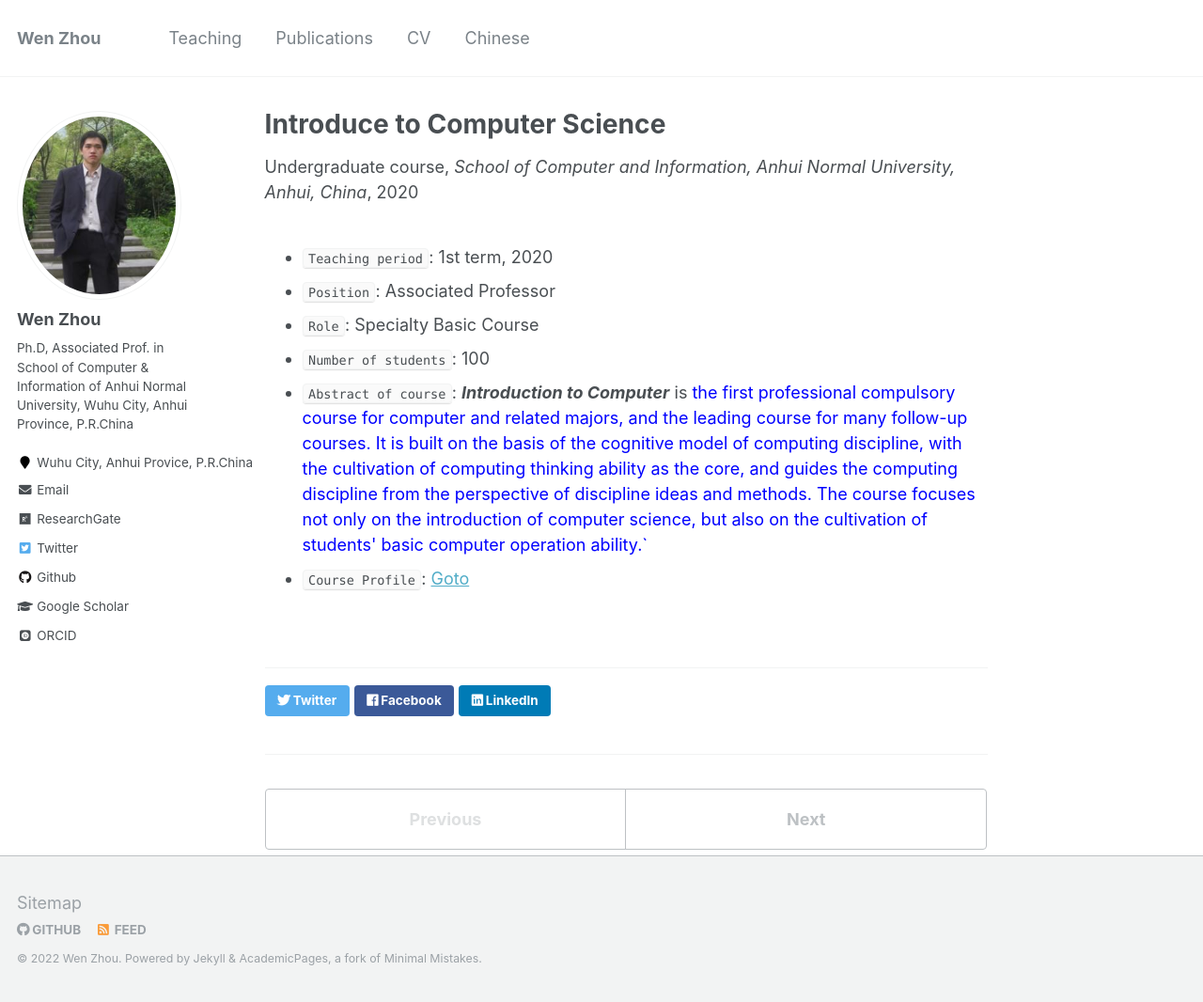
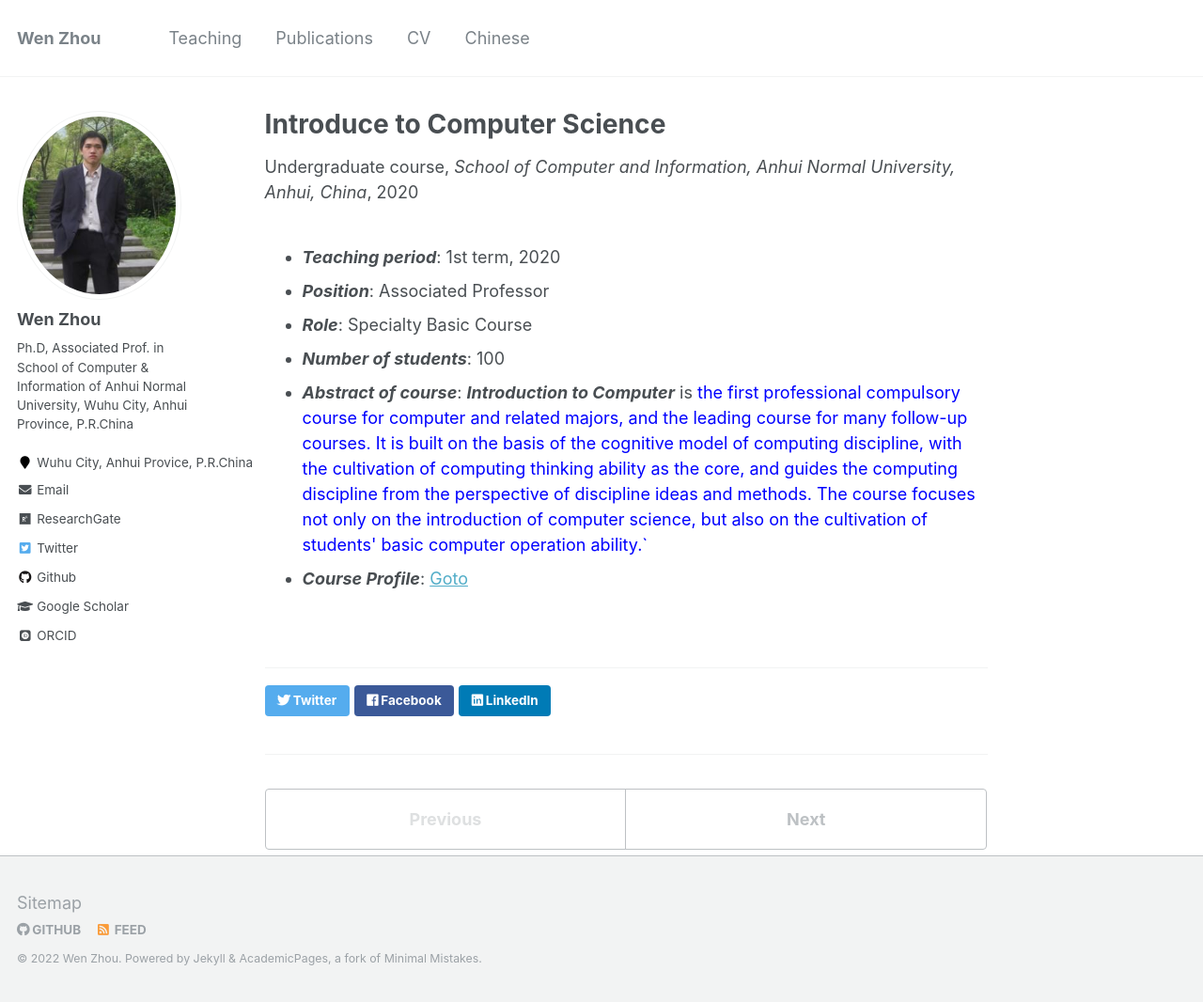
Before and after one commit to zhouwen327/zhouwen327.github.io, a Jekyll site: the page built from _teaching/2020-T1-ITC.md, in a window 1280 px wide and 1066 px high. Shown: the whole window at 94% size. Built offline with Jekyll 4.4.1, drawn with Linux system fonts in a browser that asks for light colours; some web fonts are replaced.

Commit message:
Update 2020-T1-ITC.md

```diff
--- a/_teaching/2020-T1-ITC.md
+++ b/_teaching/2020-T1-ITC.md
@@ -7,9 +7,9 @@
 date: 2020-10-18
 location: "Wuhu Anhui"
 ---
-* `Teaching period`: 1st term, 2020
-* `Position`: Associated Professor
-* `Role`: Specialty Basic Course
-* `Number of students`: 100
-* `Abstract of course`: <b><i>Introduction to Computer</i></b> is <font color='blue'>the first professional compulsory course for computer and related majors, and the leading course for many follow-up courses. It is built on the basis of the cognitive model of computing discipline, with the cultivation of computing thinking ability as the core, and guides the computing discipline from the perspective of discipline ideas and methods. The course focuses not only on the introduction of computer science, but also on the cultivation of students' basic computer operation ability.`</font>
-* `Course Profile`: [Goto](http://ivr-ahnu.cn/lectures/itc/)
+* ___Teaching period___: 1st term, 2020
+* ___Position___: Associated Professor
+* ___Role___: Specialty Basic Course
+* ___Number of students___: 100
+* ___Abstract of course___: <b><i>Introduction to Computer</i></b> is <font color='blue'>the first professional compulsory course for computer and related majors, and the leading course for many follow-up courses. It is built on the basis of the cognitive model of computing discipline, with the cultivation of computing thinking ability as the core, and guides the computing discipline from the perspective of discipline ideas and methods. The course focuses not only on the introduction of computer science, but also on the cultivation of students' basic computer operation ability.`</font>
+* ___Course Profile___: [Goto](http://ivr-ahnu.cn/lectures/itc/)
```
